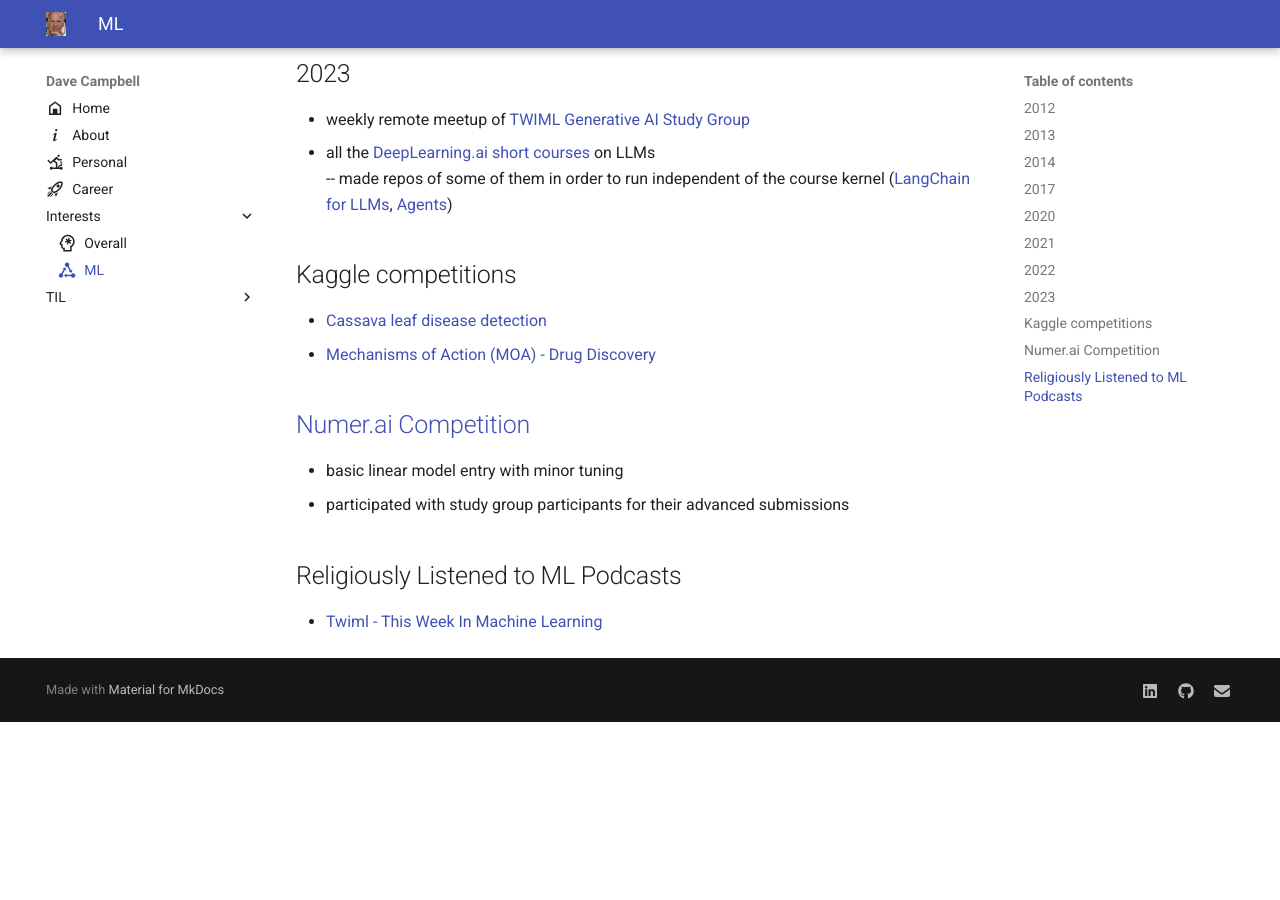
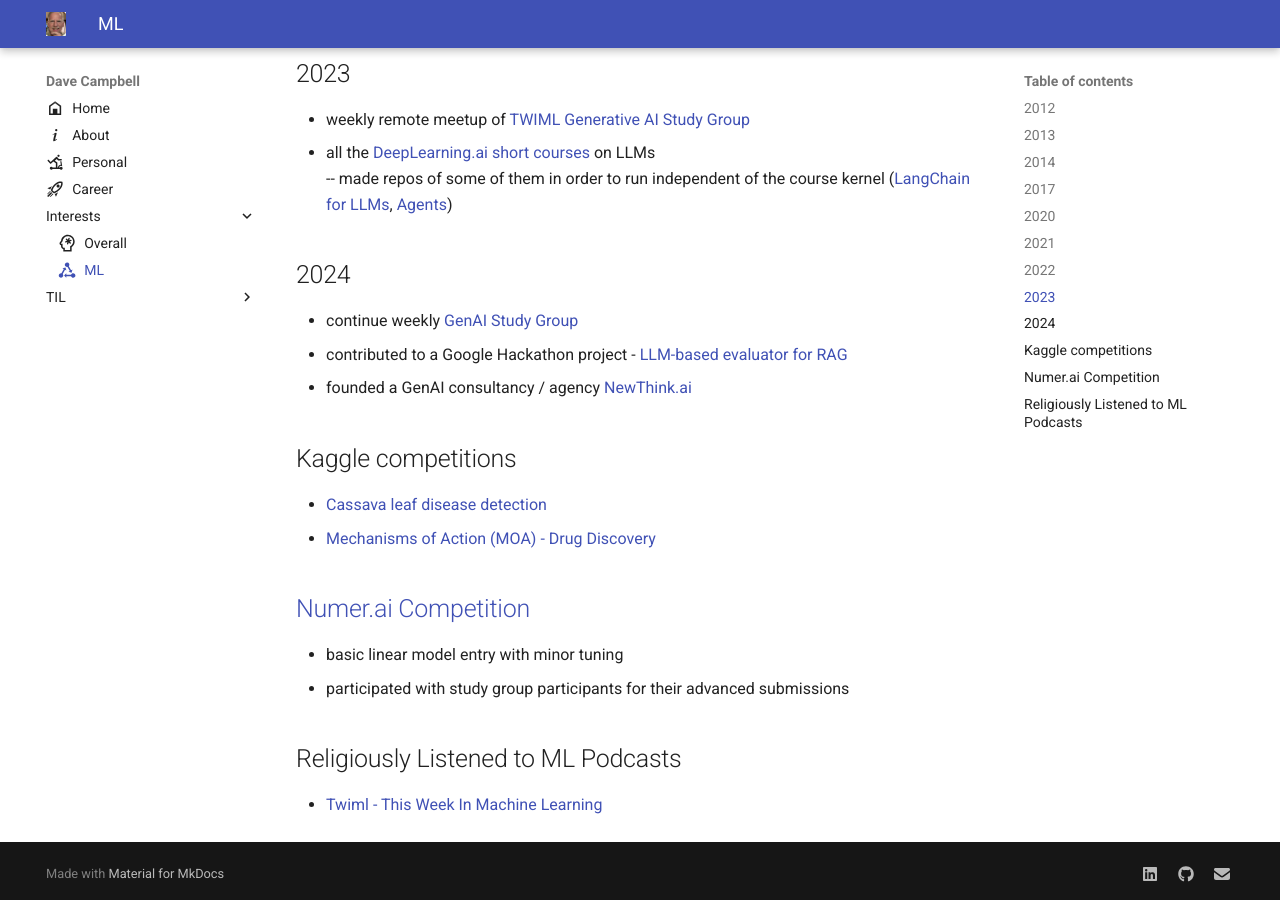
Before and after one commit to davecampbell/davecampbell.github.io, an MkDocs documentation site: the page built from docs/ml.md, in a window 1280 px wide and 900 px high, scrolled down 1543 px. Built offline with MkDocs 1.6.1 and Material for MkDocs 9.7.7, drawn with Linux system fonts in a browser that asks for light colours; before the commit the page ends 2265 px from its top, so only the background shows below that.

Commit message:
added some stuff from 2024

```diff
--- a/docs/ml.md
+++ b/docs/ml.md
@@ -45,7 +45,10 @@ A mostly chronologicial listing of my ML exposure
 - all the [DeepLearning.ai short courses](https://www.deeplearning.ai/short-courses/) on LLMs
 -- made repos of some of them in order to run independent of the course kernel ([LangChain for LLMs](https://github.com/davecampbell/langchain-jupyter-01), [Agents](https://github.com/davecampbell/langchain-sc07-agents))
 
-
+## 2024
+- continue weekly [GenAI Study Group](https://twimlai.com/community/)
+- contributed to a Google Hackathon project - [LLM-based evaluator for RAG](https://devpost.com/software/llm-rag-eval)
+- founded a GenAI consultancy / agency [NewThink.ai](https://newthink.ai)
 
 ## Kaggle competitions
  - [Cassava leaf disease detection](https://www.kaggle.com/c/cassava-leaf-disease-classification)
```
